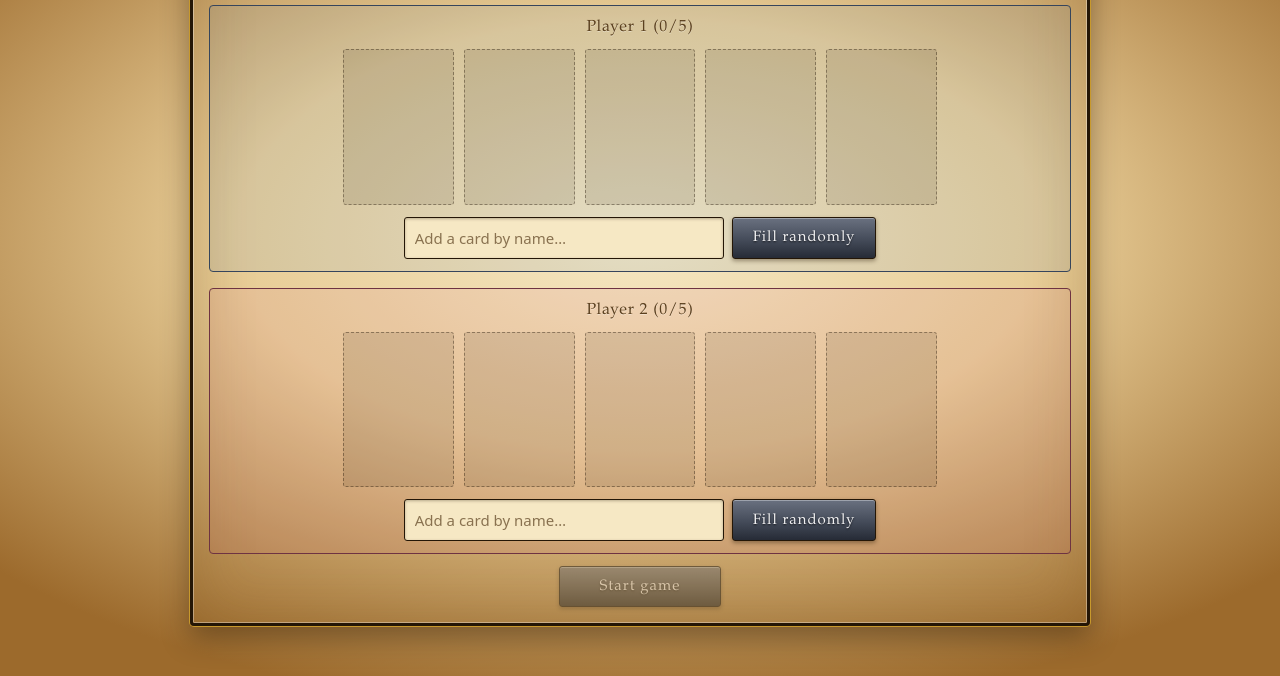
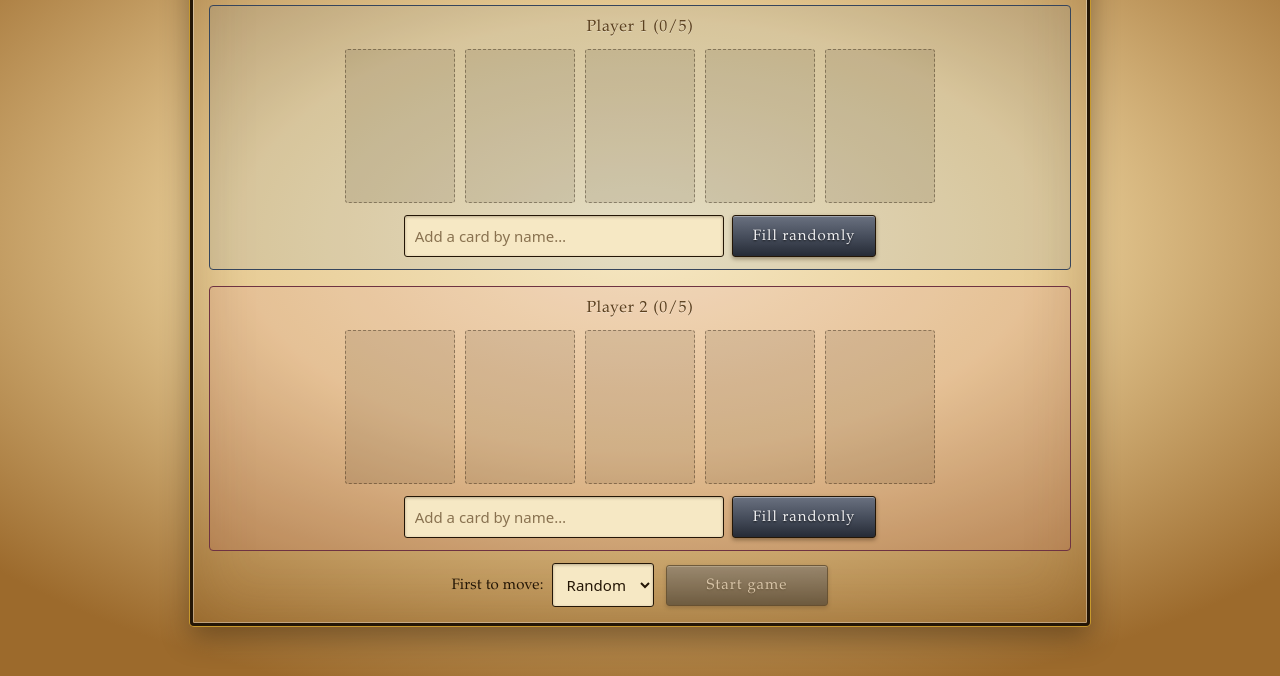
Before and after one commit to PhilipArmstead/Triple-Triad-Solver, a website built with Vite: page index.html in a window 1280 px wide. Shown: the part 124-800 px from the top of the page. Built offline with nearby package versions, Linux system fonts and the light colour scheme.

Commit message:
Choose which player moves first

```diff
--- a/src/deck-builder.ts
+++ b/src/deck-builder.ts
@@ -26,17 +26,43 @@ const CARD_OPTIONS_ID = "card-options"
 export const drawDeckBuilder = (
 	entry: HTMLElement,
 	cards: readonly Card[],
-	onStart: (p1Hand: Card[], p2Hand: Card[]) => void,
+	onStart: (p1Hand: Card[], p2Hand: Card[], firstPlayer: Player | undefined) => void,
 ): void => {
 	const catalogue = sortForCatalogue(cards)
 	const byName = new Map(catalogue.map((card) => [card.name, card]))
 	const hands: Hands = { 1: [], 2: [] }
 
+	const firstPlayerSelect = document.createElement("select")
+	firstPlayerSelect.className = "first-player-select"
+	for (const [value, label] of [
+		["random", "Random"],
+		["1", "Player 1"],
+		["2", "Player 2"],
+	] as const) {
+		const option = document.createElement("option")
+		option.value = value
+		option.textContent = label
+		firstPlayerSelect.append(option)
+	}
+	firstPlayerSelect.value = "random"
+
+	const firstPlayerControl = document.createElement("label")
+	firstPlayerControl.className = "first-player-control"
+	firstPlayerControl.append("First to move: ", firstPlayerSelect)
+
 	const startButton = document.createElement("button")
 	startButton.className = "new-game start-game"
 	startButton.type = "button"
 	startButton.textContent = "Start game"
-	startButton.addEventListener("click", () => onStart(hands[1], hands[2]))
+	startButton.addEventListener("click", () => {
+		let firstPlayer: Player | undefined
+		if (firstPlayerSelect.value === "1") {
+			firstPlayer = 1
+		} else if (firstPlayerSelect.value === "2") {
+			firstPlayer = 2
+		}
+		onStart(hands[1], hands[2], firstPlayer)
+	})
 
 	// Panels are built once and refreshed in place. Rebuilding them would replace the
 	// card fields on every pick, so a player naming five cards in a row would lose
@@ -55,7 +81,7 @@ export const drawDeckBuilder = (
 
 	const footer = document.createElement("div")
 	footer.className = "builder-footer"
-	footer.append(startButton)
+	footer.append(firstPlayerControl, startButton)
 
 	refresh()
 	entry.innerHTML = ""
--- a/src/main.ts
+++ b/src/main.ts
@@ -2,7 +2,7 @@ import "./styles.scss"
 import { cards } from "./data/cards"
 import { drawDeckBuilder } from "./deck-builder"
 import { applyHint, createGameData, createGameState, drawBoard, isGameOver } from "./game/game"
-import type { GameData, GameState } from "./game/game"
+import type { GameData, GameState, Player } from "./game/game"
 import { getOptimalMove } from "./game/minimax"
 import type { Card } from "./types"
 
@@ -54,9 +54,9 @@ const startNewGame = (): void => {
 	drawDeckBuilder(board, cards, startGame)
 }
 
-const startGame = (p1Hand: Card[], p2Hand: Card[]): void => {
+const startGame = (p1Hand: Card[], p2Hand: Card[], firstPlayer: Player | undefined): void => {
 	data = createGameData(p1Hand, p2Hand)
-	render(createGameState(data))
+	render(createGameState(data, firstPlayer))
 }
 
 newGameButton.addEventListener("click", startNewGame)
--- a/src/styles.scss
+++ b/src/styles.scss
@@ -234,9 +234,29 @@ code {
 }
 
 .builder-footer {
+	align-items: center;
 	display: flex;
 	flex: none;
+	gap: 12px;
 	justify-content: center;
+}
+
+.first-player-control {
+	align-items: center;
+	display: flex;
+	font: 400 15px/1 var(--serif);
+	font-variant: small-caps;
+	gap: 8px;
+}
+
+.first-player-select {
+	background: var(--parchment-hi);
+	border: 1px solid var(--ink);
+	border-radius: 3px;
+	box-shadow: inset 0 1px 3px rgba(36, 22, 6, 0.3);
+	color: var(--ink);
+	font: 400 15px/1 var(--sans);
+	padding: 10px;
 }
 
 .start-game {
```
Also changed, not shown: src/deck-builder.spec.ts (+33 -7 lines), src/main.spec.ts (+13 -2 lines).
